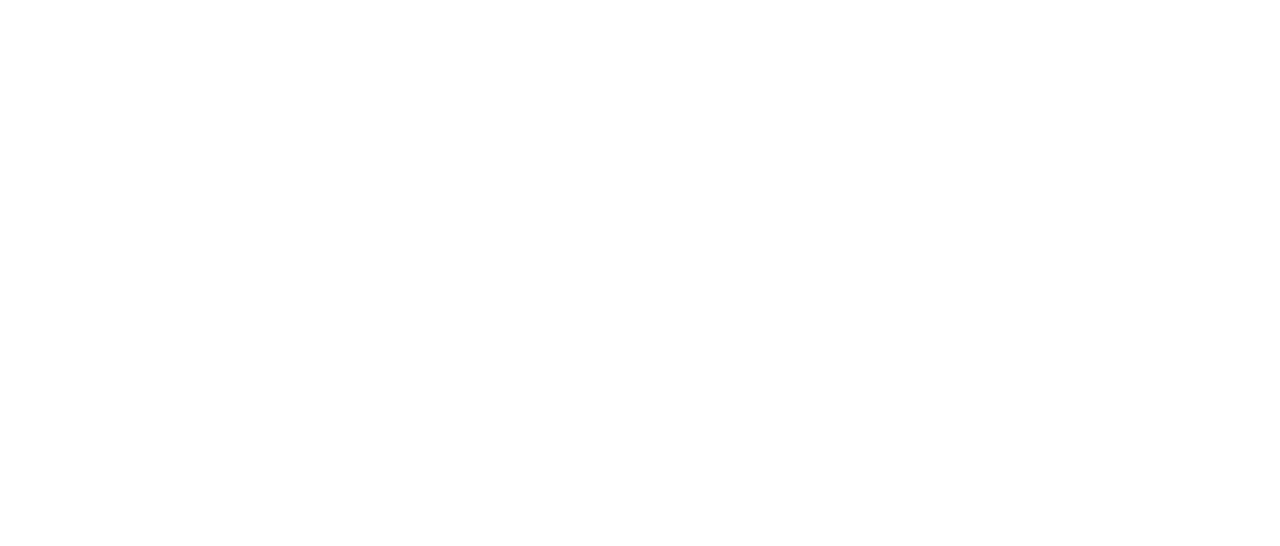
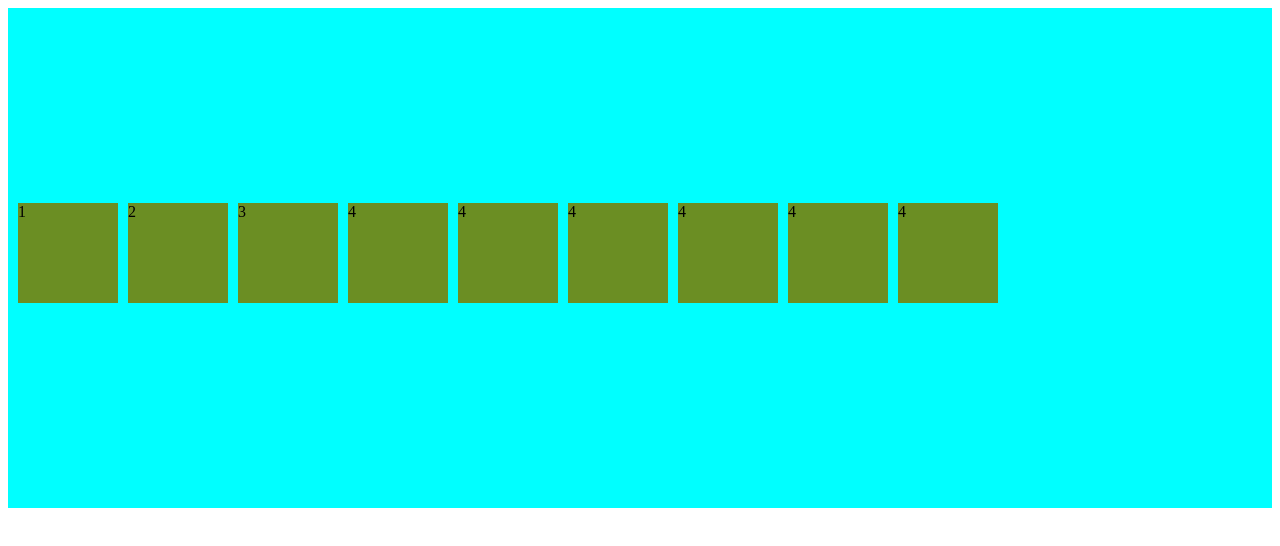
Before and after one commit to SamuelMarinTobon/PMovilSamuelMarin, a plain HTML site: page index.html in a window 1280 px wide. Drawn offline with Linux system fonts and the light colour scheme.

Commit message:
inicio flexbox

```diff
--- a/index.html
+++ b/index.html
@@ -4,8 +4,19 @@
     <meta charset="UTF-8">
     <meta name="viewport" content="width=device-width, initial-scale=1.0">
     <title>hola</title>
+    <link rel="stylesheet" href="styles.css">
 </head>
 <body>
-
+    <div id="container">
+        <div class="boxes">1</div>
+        <div class="boxes">2</div>
+        <div class="boxes">3</div>
+        <div class="boxes">4</div>
+        <div class="boxes">4</div>
+        <div class="boxes">4</div>
+        <div class="boxes">4</div>
+        <div class="boxes">4</div>
+        <div class="boxes">4</div>
+    </div>
 </body>
 </html>
--- /dev/null
+++ b/styles.css
@@ -0,0 +1,15 @@
+#container {
+  width: 100%;
+  height: 500px;
+  background-color: aqua;
+  display: flex;
+  align-items: center;
+}
+
+.boxes {
+  width: 100px;
+  height: 100px;
+  background-color: olivedrab;
+  margin-left: 10px;
+  margin-bottom: 10px;
+}
```
